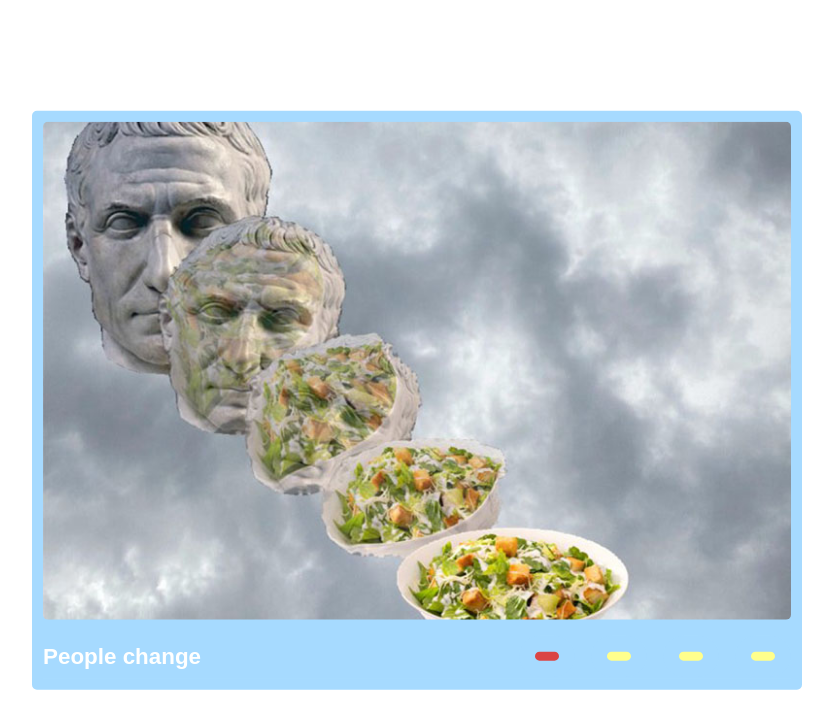
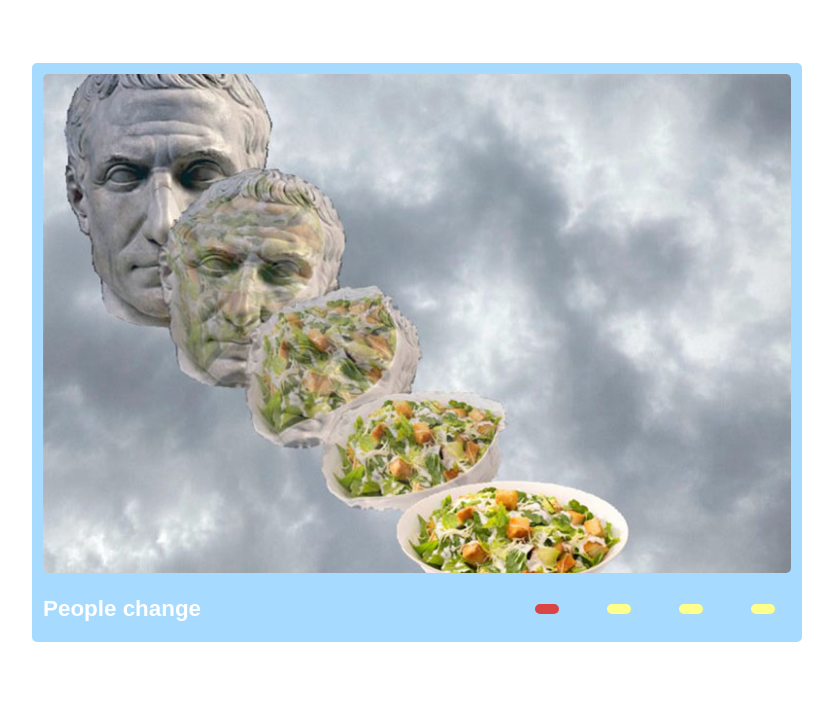
Before and after one commit to Natyes-ops/cssMemSlider, a plain HTML site: page cssMemSlider/index.html in a window 1280 px wide. Shown: the whole page, without its empty margins (223-1056 px from the left). Drawn offline with Linux system fonts and the light colour scheme.

Commit message:
refactor: change position slider (Wed, May 18, 2022 10:30:52 AM)

```diff
--- a/cssMemSlider/style.css
+++ b/cssMemSlider/style.css
@@ -1,10 +1,7 @@
 .slider {
     max-width: 770px;
     width: 100%;
-    position: absolute;
-    top: 50%;
-    left: 50%;
-    transform: translate(-50%, -50%);
+    margin: 5% auto 0;
     background: #a6daff;
     border: 0.7em solid #a6daff;
     border-radius: 5px;
```
